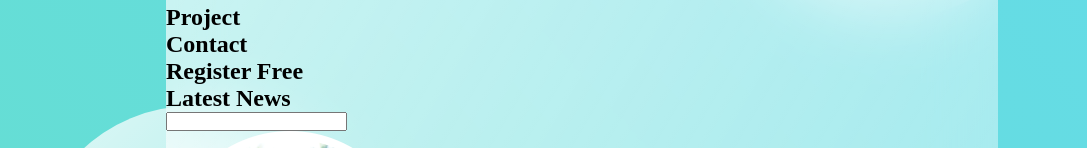
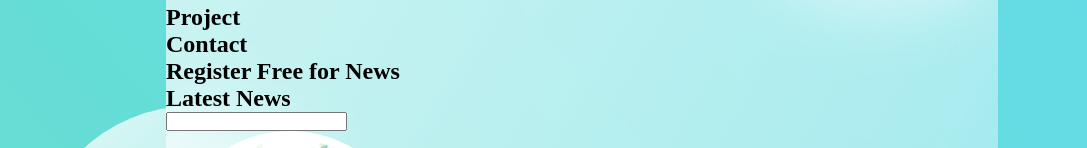
Before and after one commit to harryhelvizar/make-web-profile-html-css-01, a plain HTML site: page index.html in a window 1280 px wide. Shown: the part 342-490 px from the top of the page, without its empty margins (58-1145 px from the left). Drawn offline with Linux system fonts and the light colour scheme.

Commit message:
Memperbaiki kodingan index.html

```diff
--- a/index.html
+++ b/index.html
@@ -35,8 +35,8 @@
                     </div>
                 </div>
 
-                <div class="Register">
-                    <h2>Register Free</h2>
+                <div class="register">
+                    <h2>Register Free for News</h2>
                 </div>
             </div>
 
```
